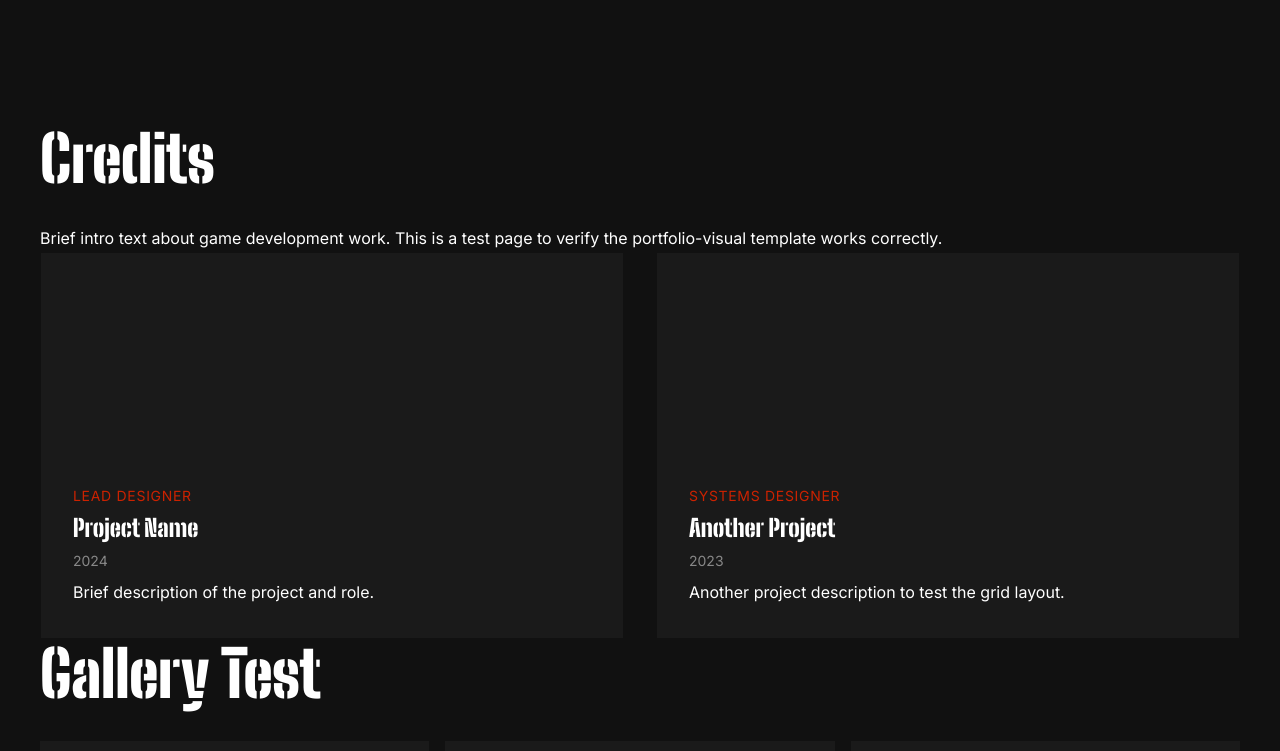
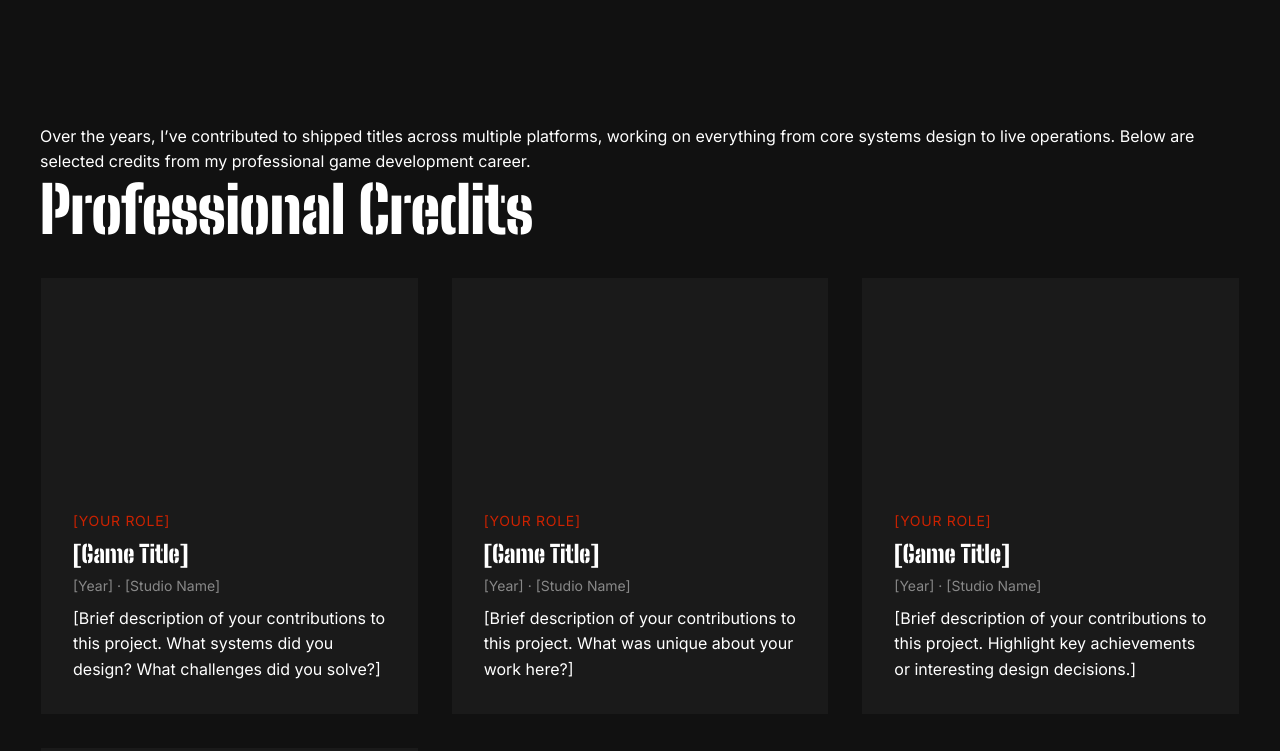
Before and after one commit to AndrewMarks/burribo, a Jekyll site: the page built from portfolio/game-dev.md, in a window 1280 px wide and 900 px high, scrolled down 237 px, cut to the strip 140-891 px from the top of the window. Built offline with Jekyll 4.4.1, drawn with Linux system fonts in a browser that asks for light colours; nearby versions of some CDN libraries; some of the changed text lies outside the part shown.

Commit message:
feat(05-01): populate game development credits page
- Updated subtitle for professional focus
- Added intro paragraph about game dev background
- Created 4 project card slots with clear placeholder text
- Each card includes role, title, year/studio, and description fields
- Removed gallery test section (not needed for credits page)
- Structure ready for user to fill with actual project details

Co-Authored-By: Claude Opus 4.5 <noreply@anthropic.com>

```diff
--- a/portfolio/game-dev.md
+++ b/portfolio/game-dev.md
@@ -1,13 +1,13 @@
 ---
 layout: portfolio-visual
 title: Game Development
-subtitle: Professional credits and personal projects
+subtitle: Professional credits in the games industry
 hero_image: /assets/img/placeholder-hero.jpg
 ---
 
-## Credits
+Over the years, I've contributed to shipped titles across multiple platforms, working on everything from core systems design to live operations. Below are selected credits from my professional game development career.
 
-Brief intro text about game development work. This is a test page to verify the portfolio-visual template works correctly.
+## Professional Credits
 
 <div class="card-grid">
   <div class="card project-card">
@@ -15,10 +15,10 @@ Brief intro text about game development work. This is a test page to verify the
       <div class="project-card__image" style="background: var(--color-bg-elevated); height: 200px;"></div>
     </div>
     <div class="card-content" style="padding: var(--space-md);">
-      <span class="project-card__role">Lead Designer</span>
-      <h3 class="card-title">Project Name</h3>
-      <p class="project-card__year">2024</p>
-      <p class="card-body">Brief description of the project and role.</p>
+      <span class="project-card__role">[Your Role]</span>
+      <h3 class="card-title">[Game Title]</h3>
+      <p class="project-card__year">[Year] · [Studio Name]</p>
+      <p class="card-body">[Brief description of your contributions to this project. What systems did you design? What challenges did you solve?]</p>
     </div>
   </div>
 
@@ -27,24 +27,34 @@ Brief intro text about game development work. This is a test page to verify the
       <div class="project-card__image" style="background: var(--color-bg-elevated); height: 200px;"></div>
     </div>
     <div class="card-content" style="padding: var(--space-md);">
-      <span class="project-card__role">Systems Designer</span>
-      <h3 class="card-title">Another Project</h3>
-      <p class="project-card__year">2023</p>
-      <p class="card-body">Another project description to test the grid layout.</p>
+      <span class="project-card__role">[Your Role]</span>
+      <h3 class="card-title">[Game Title]</h3>
+      <p class="project-card__year">[Year] · [Studio Name]</p>
+      <p class="card-body">[Brief description of your contributions to this project. What was unique about your work here?]</p>
+    </div>
+  </div>
+
+  <div class="card project-card">
+    <div class="project-card__image-wrapper">
+      <div class="project-card__image" style="background: var(--color-bg-elevated); height: 200px;"></div>
+    </div>
+    <div class="card-content" style="padding: var(--space-md);">
+      <span class="project-card__role">[Your Role]</span>
+      <h3 class="card-title">[Game Title]</h3>
+      <p class="project-card__year">[Year] · [Studio Name]</p>
+      <p class="card-body">[Brief description of your contributions to this project. Highlight key achievements or interesting design decisions.]</p>
+    </div>
+  </div>
+
+  <div class="card project-card">
+    <div class="project-card__image-wrapper">
+      <div class="project-card__image" style="background: var(--color-bg-elevated); height: 200px;"></div>
+    </div>
+    <div class="card-content" style="padding: var(--space-md);">
+      <span class="project-card__role">[Your Role]</span>
+      <h3 class="card-title">[Game Title]</h3>
+      <p class="project-card__year">[Year] · [Studio Name]</p>
+      <p class="card-body">[Brief description of your contributions to this project. What did you learn or accomplish?]</p>
     </div>
   </div>
 </div>
-
-## Gallery Test
-
-<div class="image-gallery">
-  <div class="image-gallery__item">
-    <div style="background: var(--color-bg-elevated); aspect-ratio: 16/9;"></div>
-  </div>
-  <div class="image-gallery__item">
-    <div style="background: var(--color-bg-elevated); aspect-ratio: 16/9;"></div>
-  </div>
-  <div class="image-gallery__item">
-    <div style="background: var(--color-bg-elevated); aspect-ratio: 16/9;"></div>
-  </div>
-</div>
```
